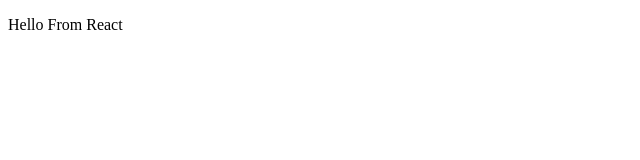
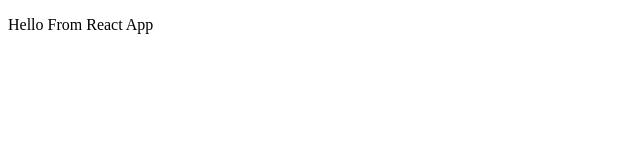
Before and after one commit to HakamQalalwi/Calendly_Clone, a React (Vite) app in the folder Client/: page / in a window 1280 px wide. Shown: the top 160 px of the page, without its empty margins (0-640 px from the left). Built offline with nearby package versions, Linux system fonts and the light colour scheme.

Commit message:
fix error

```diff
--- a/Client/src/App.jsx
+++ b/Client/src/App.jsx
@@ -3,7 +3,7 @@ import "./App.css";
 function App() {
   return (
     <>
-      <p>Hello From React</p>
+      <p>Hello From React App</p>
     </>
   );
 }
```
